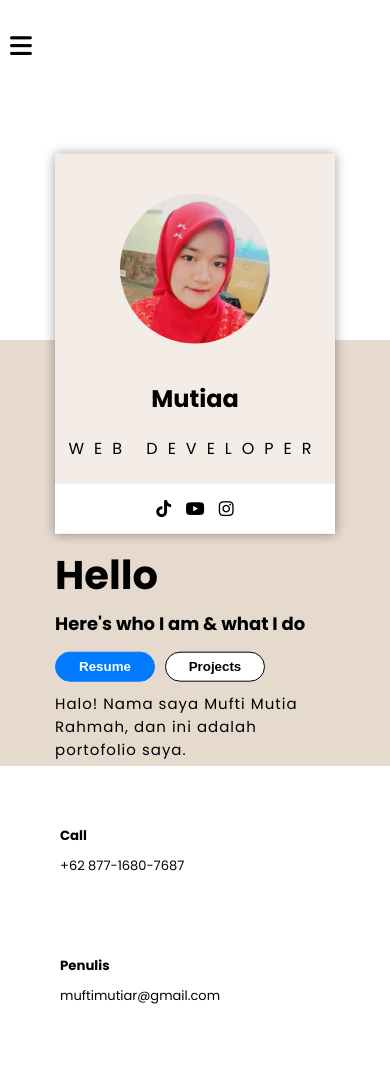
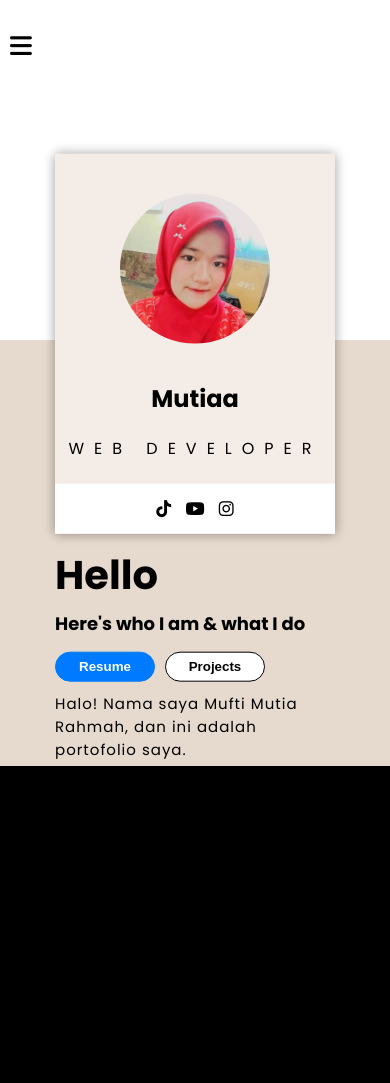
Before and after one commit to MuftiMutiaRahmah/portofolio, a plain HTML site: page index.html in a window 390 px wide. Shown: the top 1083 px of the page. Drawn offline with Linux system fonts and the light colour scheme.

Commit message:
Percobaan commit

```diff
--- a/index.css
+++ b/index.css
@@ -143,52 +143,50 @@ body {
     margin-top: 30px;
     letter-spacing: 1px;
 }
+
 .footer {
     display: flex;
     justify-content: space-between;
     align-items: center;
     padding: 20px;
+    width: auto;
+    background-color: #000; /* Optional background for contrast */
 }
 
 .footer-text {
     margin-left: 20px;
-    display: flex;
-    align-items: center;
     white-space: nowrap;
     font-size: 15px;
 }
 
-.span-kanan {
+.footer-sections {
     display: flex;
-    justify-content: space-between;
-    flex-wrap: nowrap;
-    margin-left: 390px;
-    width: 100%;
+    justify-content: space-around;
+    width: auto;
+    margin-left: auto;
 }
 
-.span1, .span2, .span3 {
-    flex-wrap: wrap;
+.footer-section {
     text-align: center;
-    flex: 1;
-    margin: 30px;
+    margin: 0 30px;
     min-width: 120px;
 }
 
-.span-kanan p {
+.footer-section h5 {
+    margin-bottom: 10px;
+    font-size: 16px;
+}
+
+.footer-section p {
     font-size: 13px;
     margin: 0;
-    white-space: nowrap;
 }
 
-.span3 a {
+.footer-section a {
     text-decoration: none;
     color: black;
-    margin: 5px;
-}
-
-.span-kanan h5 {
-    margin-bottom: 10px;
-    white-space: nowrap;
+    margin: 0 5px;
+    font-size: 18px;
 }
 
 @media (max-width: 768px) {
@@ -266,24 +264,45 @@ body {
         margin-top: 10px;
         float: left;
     }
+
     .footer {
-        display: flex;
         flex-direction: column;
         align-items: flex-start;
+        padding: 15px;
     }
+
     .footer-text {
-        margin-left: 0;
+        margin: 10px 0;
         order: 2;
-        margin-bottom: 20px;
+        font-size: 14px;
     }
-    .span-kanan {
-        flex-wrap: wrap;
+
+    .footer-sections {
+        flex-direction: column;
+        align-items: flex-start;
         width: 100%;
-        margin-left: 0;
     }
-    .span1, .span2, .span3 {
-        margin: 40px;
-        max-width: 200px;
+
+    .footer-section {
+        width: 100%;
+        max-width: 300px;
+        margin: 15px 0;
         text-align: left;
+        padding: 10px;
+    }
+
+    .footer-section h5 {
+        font-size: 15px;
+        margin-bottom: 5px;
+    }
+
+    .footer-section p {
+        font-size: 14px;
+        margin: 5px 0 0;
+    }
+
+    .footer-section a {
+        font-size: 18px;
+        margin: 0 8px;
     }
 }
--- a/index.html
+++ b/index.html
@@ -38,7 +38,7 @@
             <footer>
                 <a href="https://www.tiktok.com/@mtiareigns?is_from_webapp=1&sender_device=pc" target="_blank"><i class="fab fa-tiktok"></i></a>
                 <a href="http://www.youtube.com/@muftimutiarahmah9732" target="_blank"><i class="fab fa-youtube"></i></a>
-                <a href="https://www.instagram.com/wix" target="_blank"><i class="fab fa-instagram"></i></a>
+                <a href="https://www.instagram.com/mftee__/?utm_source=ig_web_button_share_sheet" target="_blank"><i class="fab fa-instagram"></i></a>
             </footer>
         </div>
         <div class="teks-kanan">
@@ -51,23 +51,24 @@
     </div>
     <div class="footer">
         <p class="footer-text">&copy; By Mutiaa Lynch</p>
-        <div class="span-kanan">
-            <div class="span1">
+        <div class="footer-sections">
+            <div class="footer-section">
                 <h5>Call</h5>
                 <p>+62 877-1680-7687</p>
             </div>
-            <div class="span2">
+            <div class="footer-section">
                 <h5>Penulis</h5>
                 <p>muftimutiar@gmail.com</p>
             </div>
-            <div class="span3">
+            <div class="footer-section">
                 <h5>Follow</h5>
                 <a href="https://www.tiktok.com/@mtiareigns?is_from_webapp=1&sender_device=pc" target="_blank"><i class="fab fa-tiktok"></i></a>
                 <a href="http://www.youtube.com/@muftimutiarahmah9732" target="_blank"><i class="fab fa-youtube"></i></a>
-                <a href="https://www.instagram.com/@mftee__" target="_blank"><i class="fab fa-instagram"></i></a>
+                <a href="https://www.instagram.com/mftee__/?utm_source=ig_web_button_share_sheet" target="_blank"><i class="fab fa-instagram"></i></a>
             </div>
         </div>
     </div>
+
     <script>
         const menuIcon = document.getElementById("menu-icon");
         const menuList = document.getElementById("menu-list");
```
